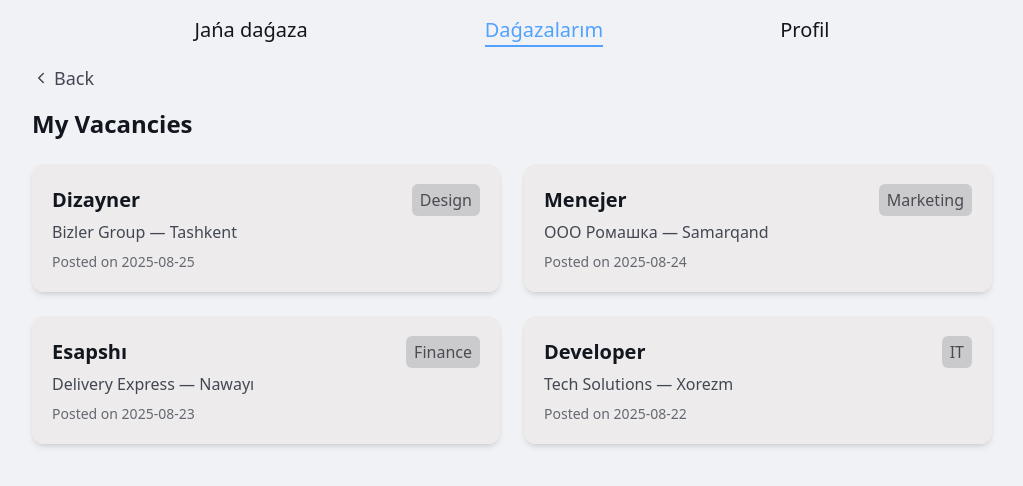
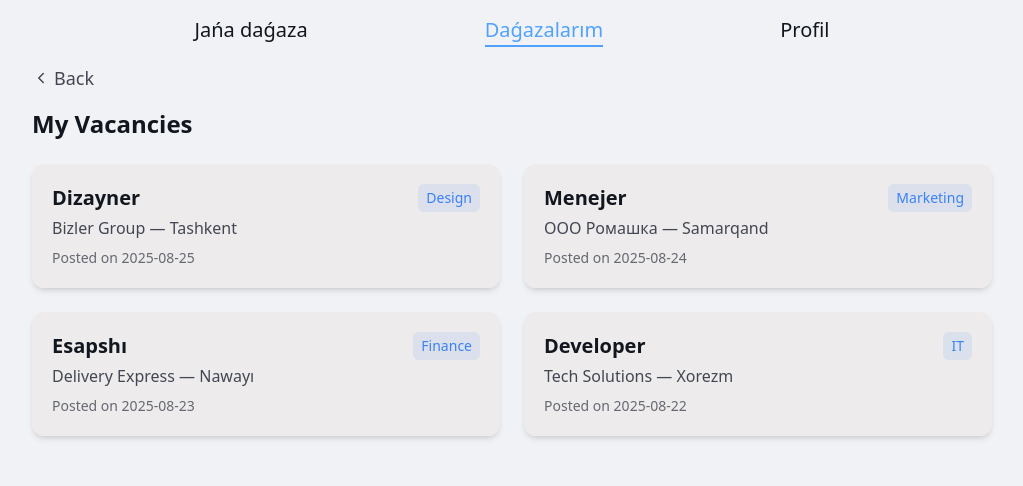
Before and after one commit to Ermuxan7/aumeta-bot, a Next.js app: page /my-posts in a window 1280 px wide. Shown: the top 486 px of the page, without its empty margins (128-1151 px from the left). Built offline with nearby package versions, Linux system fonts and the light colour scheme.

Commit message:
Update vacancy category styling for improved readability

```diff
--- a/app/(pages)/my-posts/page.tsx
+++ b/app/(pages)/my-posts/page.tsx
@@ -76,7 +76,7 @@ const MyPosts = () => {
                   <h3 className="text-xl font-semibold text-foreground">
                     {vacancy.lawazim}
                   </h3>
-                  <p className="text-foreground/70 bg-muted-foreground/20 px-2 py-1 rounded-md ">
+                  <p className="px-2 py-1 rounded-md text-sm bg-primary/10 text-primary font-medium">
                     {vacancy.category}
                   </p>
                 </div>
```
